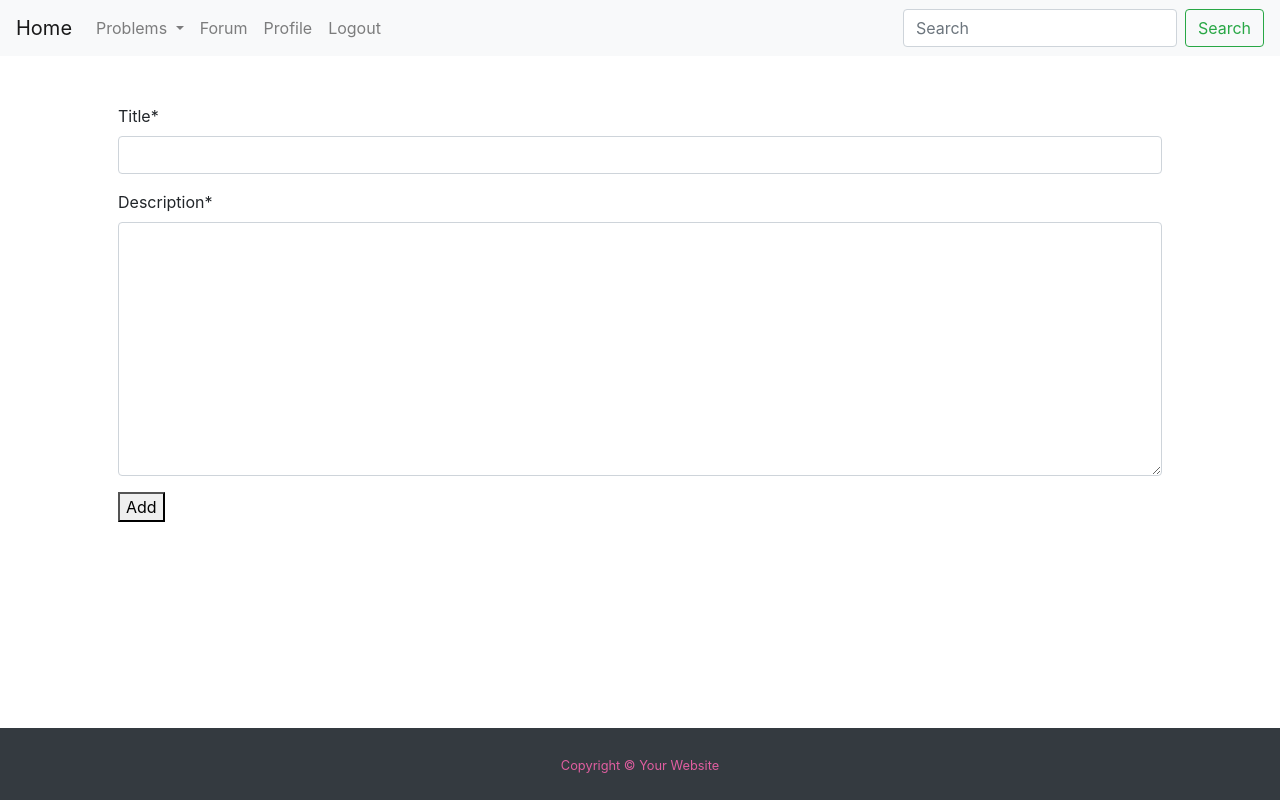
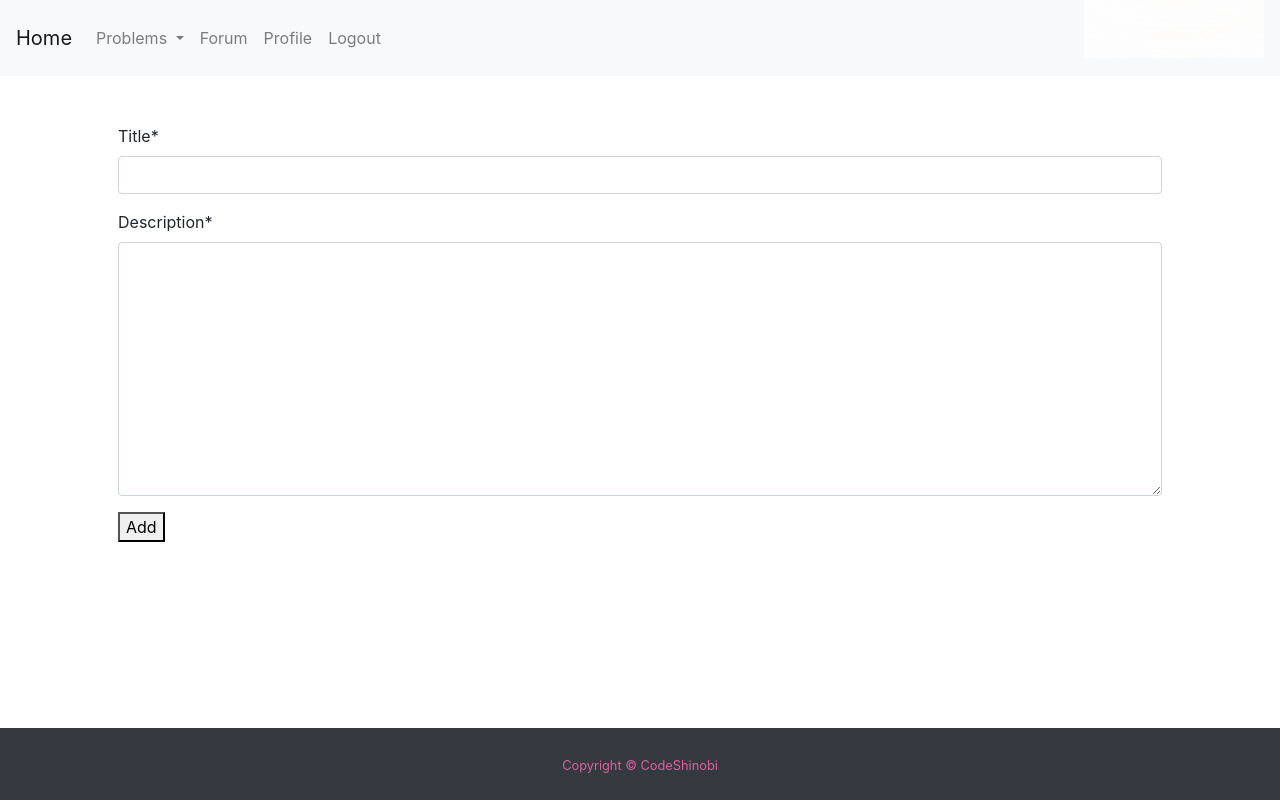
Before and after one commit to rishitsaiya/uf-uf-mirchi, a Django app: page /forum/post/add in a window 1280 px wide. Run offline with Django 3.2, Linux system fonts and the light colour scheme; the visitor is signed in with stand-in values (Sample User, id 1); some libraries are stand-ins or nearby versions.

Commit message:
removed search box and added logo

```diff
--- a/cse_hub/homepage/templates/homepage/index.html
+++ b/cse_hub/homepage/templates/homepage/index.html
@@ -7,7 +7,7 @@
 	{% if title %}
 		<title>{{title}}</title>
 	{% else %}
-		<title>CSE-HUB</title>
+		<title>CodeShinobi</title>
 	{% endif %}
 </head>
 <body style=" overflow-x: hidden; padding-bottom: 120px;">
@@ -78,11 +78,13 @@
 		    	<li class="nav-item">
 		        <!-- <a class="nav-link disabled" href="#">Disabled</a> -->
 		    	</li>
-		    </ul>
-		    <form class="form-inline my-2 my-lg-0">
+			</ul>
+			{% load static %}
+			<a href="{% url 'home' %}"><img height="60px" width="180px" alt="logo" src="{% static 'homepage/up.gif' %}" style="position:relative;top:-10px"></a>
+		    <!-- <form class="form-inline my-2 my-lg-0">
 		    	<input class="form-control mr-sm-2" type="search" placeholder="Search" aria-label="Search">
 		    	<button class="btn btn-outline-success my-2 my-sm-0" type="submit">Search</button>
-		    </form>
+		    </form> -->
 		</div>
 	</nav>
 
@@ -99,7 +101,7 @@
 		<div class="row">
 			<footer id="sticky-footer" class="py-4 bg-dark text-white-50" style="bottom: 0; position: fixed; width: 100%; color: #e05ea0;">
 		    	<div class="container text-center">
-		    		<small>Copyright &copy; Your Website</small>
+		    		<small>Copyright &copy; CodeShinobi</small>
 		    	</div>
 			</footer>
 		</div>
```
Also changed, not shown: cse_hub/homepage/static/homepage/up.gif (added), cse_hub/homepage/static/homepage/up.png (added).
